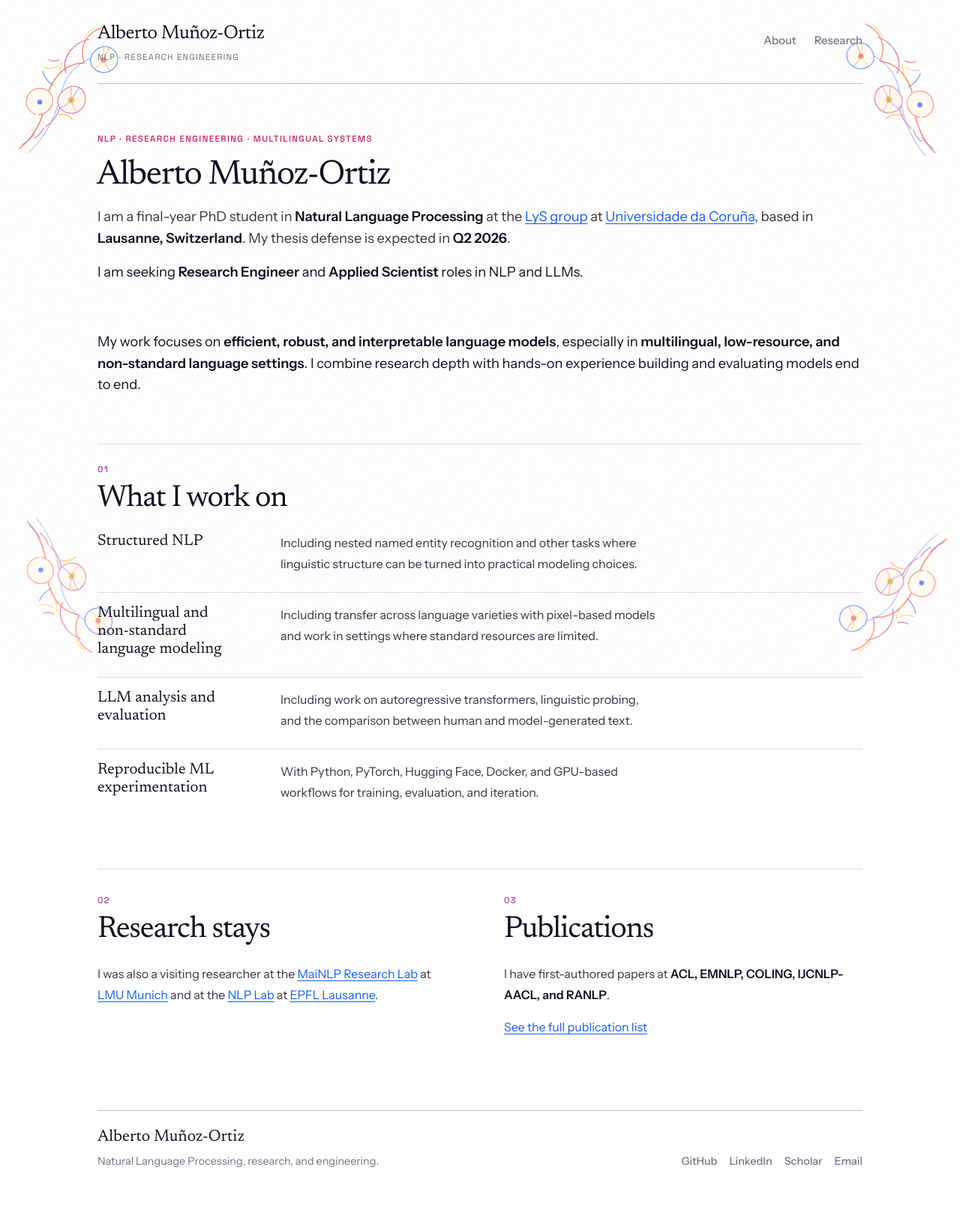
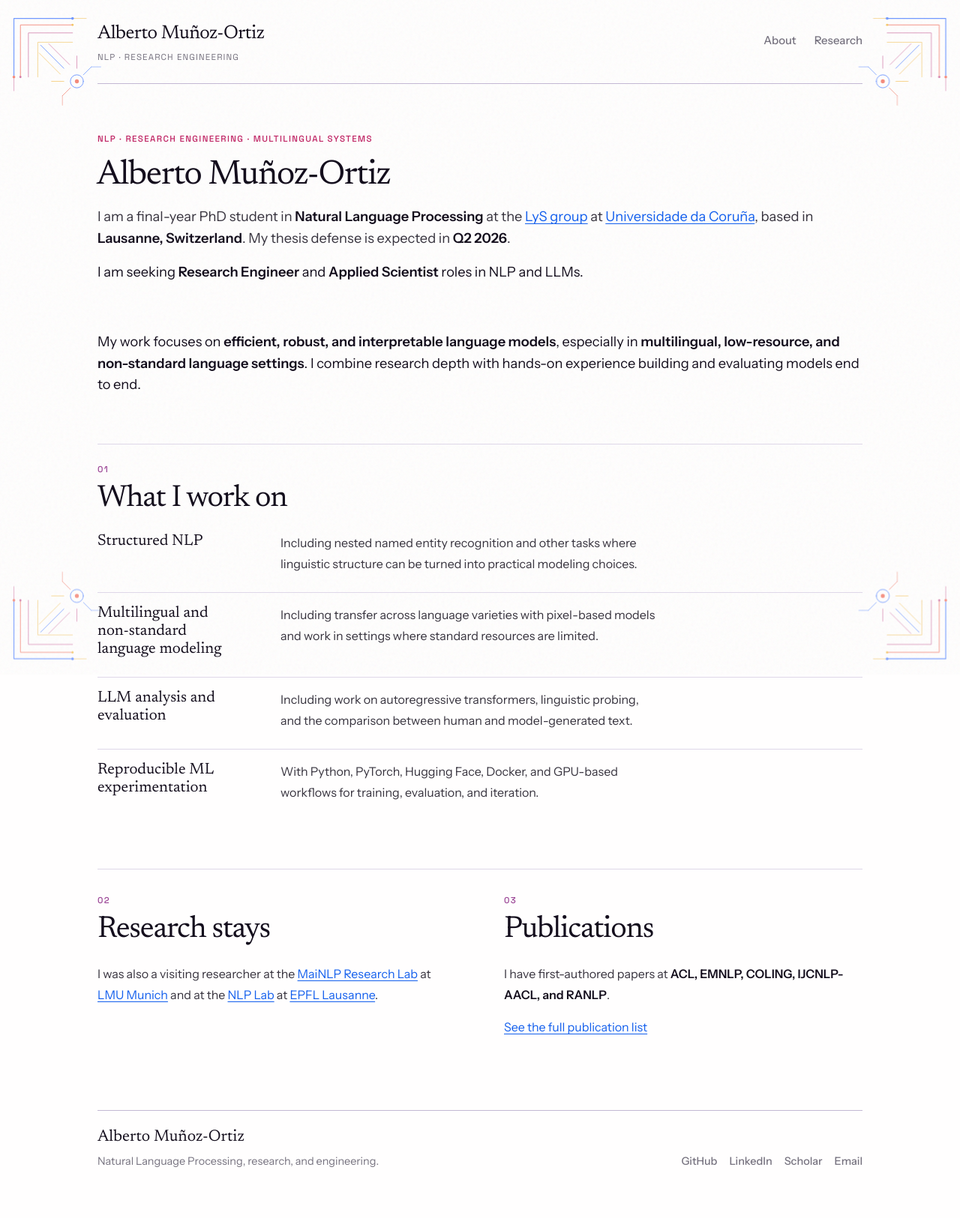
Before and after one commit to amunozo/amunozo.github.io, a Jekyll site: the page built from index.md, in a window 1280 px wide. Shown: the whole page at 75% size. Built offline with Jekyll 4.4.1, drawn with Linux system fonts in a browser that asks for light colours.

Commit message:
Replace floral ornaments with geometric corner motifs

```diff
--- a/assets/css/style.css
+++ b/assets/css/style.css
@@ -64,38 +64,37 @@ body {
 
 .page-ornament {
   position: fixed;
-  width: clamp(120px, 15vw, 220px);
+  width: clamp(110px, 12vw, 180px);
   aspect-ratio: 1;
-  background: url("/assets/floral-corner.svg") no-repeat center / contain;
+  background: url("/assets/geometric-corner.svg") no-repeat center / contain;
   pointer-events: none;
   z-index: 0;
-  opacity: 0.92;
-  filter: saturate(1.08);
+  opacity: 0.78;
 }
 
 .page-ornament--top-left {
-  top: 20px;
+  top: 18px;
   left: 12px;
 }
 
 .page-ornament--top-right {
   top: 18px;
-  right: 10px;
-  transform: scaleX(-1) rotate(-6deg);
+  right: 12px;
+  transform: scaleX(-1);
 }
 
 .page-ornament--bottom-left {
-  bottom: 16px;
-  left: 10px;
-  transform: scaleY(-1) rotate(-8deg);
-  opacity: 0.8;
+  bottom: 14px;
+  left: 12px;
+  transform: scaleY(-1);
+  opacity: 0.68;
 }
 
 .page-ornament--bottom-right {
-  bottom: 12px;
+  bottom: 14px;
   right: 12px;
-  transform: scale(-1) rotate(6deg);
-  opacity: 0.88;
+  transform: scale(-1);
+  opacity: 0.72;
 }
 
 body::before {
@@ -522,8 +521,8 @@ a {
 
 @media (max-width: 640px) {
   .page-ornament {
-    width: 92px;
-    opacity: 0.5;
+    width: 78px;
+    opacity: 0.38;
   }
 
   .site-shell {
```
Also changed, not shown: assets/geometric-corner.svg (added).
